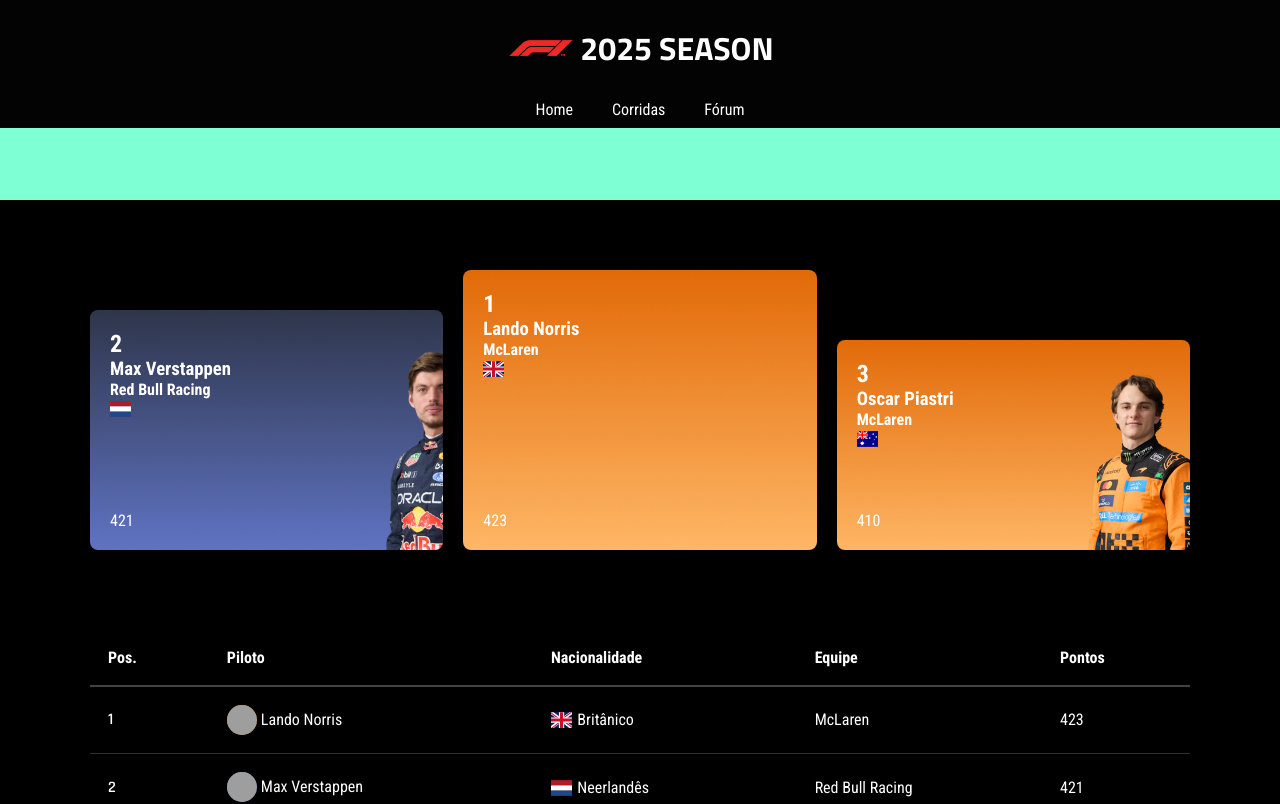
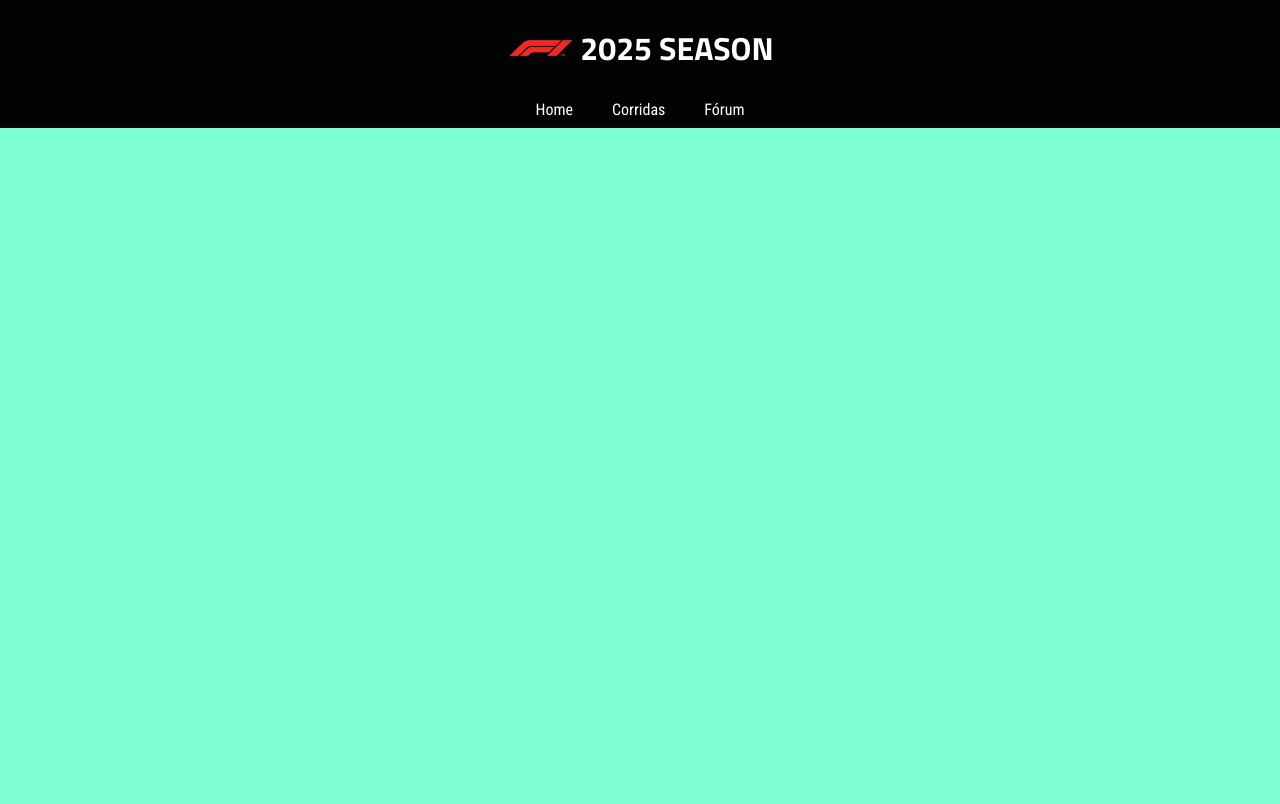
Before and after one commit to kauana-santos/formula1, a React (Vite) app: page / in a window 1280 px wide. Shown: the top 804 px of the page. Built offline with nearby package versions, Linux system fonts and the light colour scheme; data requests are answered from the project's data file; grey boxes are pictures that could not be loaded.

Commit message:
style: ajuste no css do podium e hero

```diff
--- a/src/components/Hero/Hero.css
+++ b/src/components/Hero/Hero.css
@@ -1,4 +1,4 @@
 section{
     background-color: aquamarine;
-    height: 9vh;
+    height: 90vh;
 }
--- a/src/components/Podium/Podium.css
+++ b/src/components/Podium/Podium.css
@@ -1,6 +1,6 @@
 
 .containerPodium {
-    min-height: 50vh;
+    height: 40vh;
     padding: 30px 90px;
     background-color: #000000;
 
```
